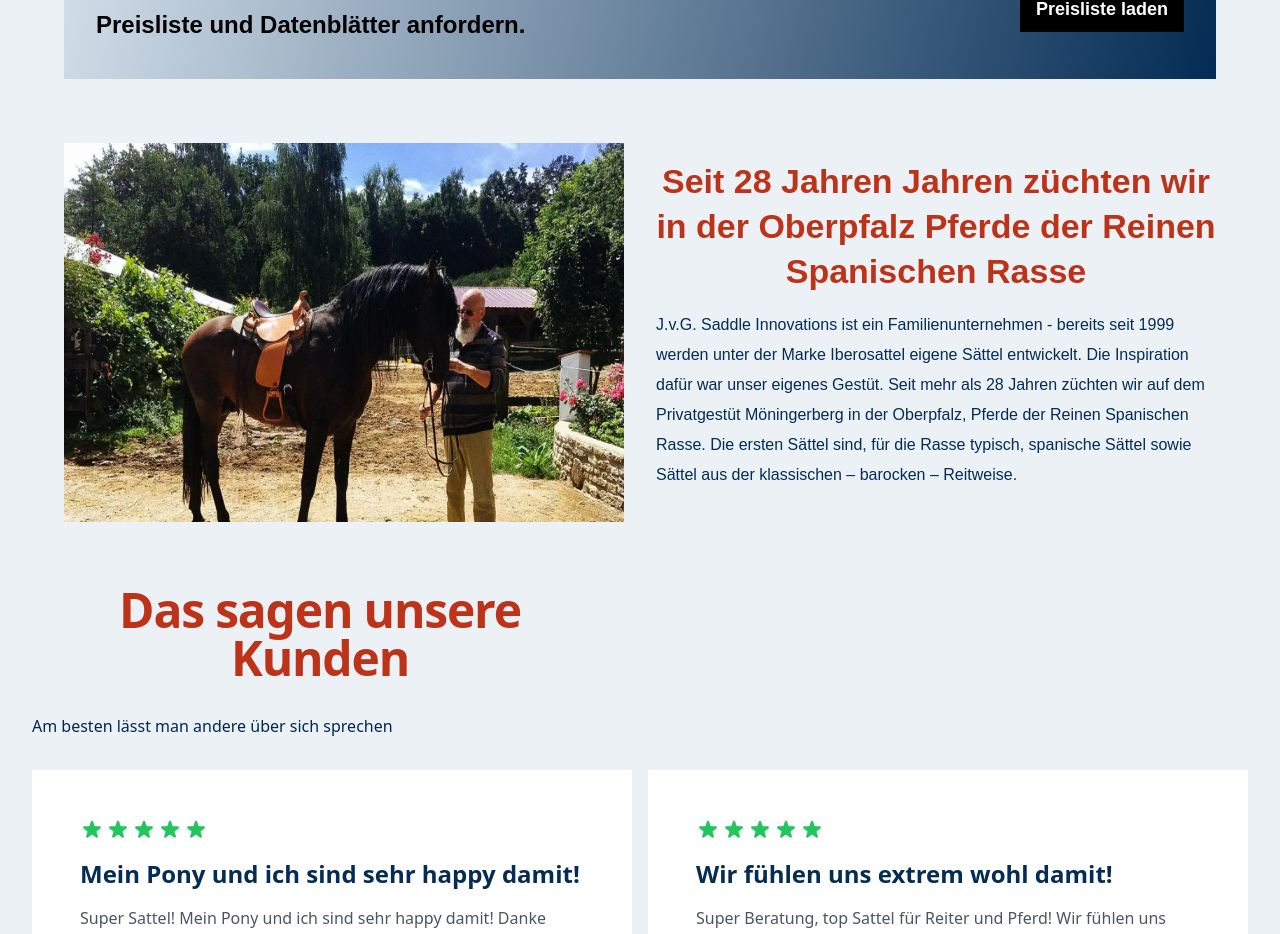
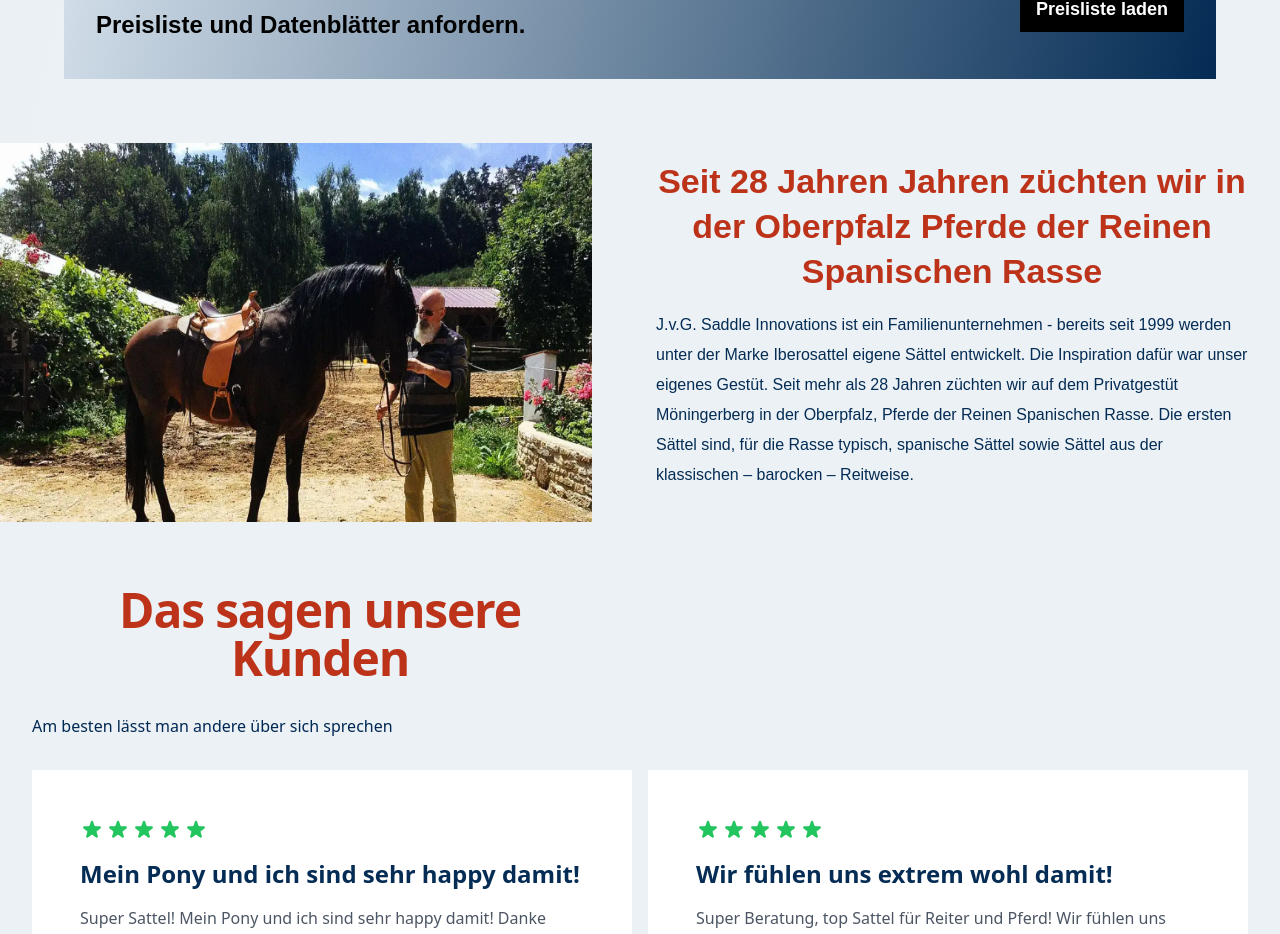
Before and after one commit to scare-destiny/westernsattel-landing, a React (Create React App) app: page / in a window 1280 px wide. Shown: the part 1712-2646 px from the top of the page. Built offline with nearby package versions, Linux system fonts and the light colour scheme.

Commit message:
Optimized history image

```diff
--- a/src/containers/history/history.css
+++ b/src/containers/history/history.css
@@ -1,7 +1,6 @@
 .westernsattel__possibility {
 	display: flex;
 	flex-direction: row;
-	padding: 0 4rem ;
 }
 
 .westernsattel__possibility-image {
@@ -19,6 +18,7 @@
 }
 
 .westernsattel__possibility-content {
+	padding: 0 2rem ;
 	flex: 1;
 	display: flex;
 	flex-direction: column;
```
